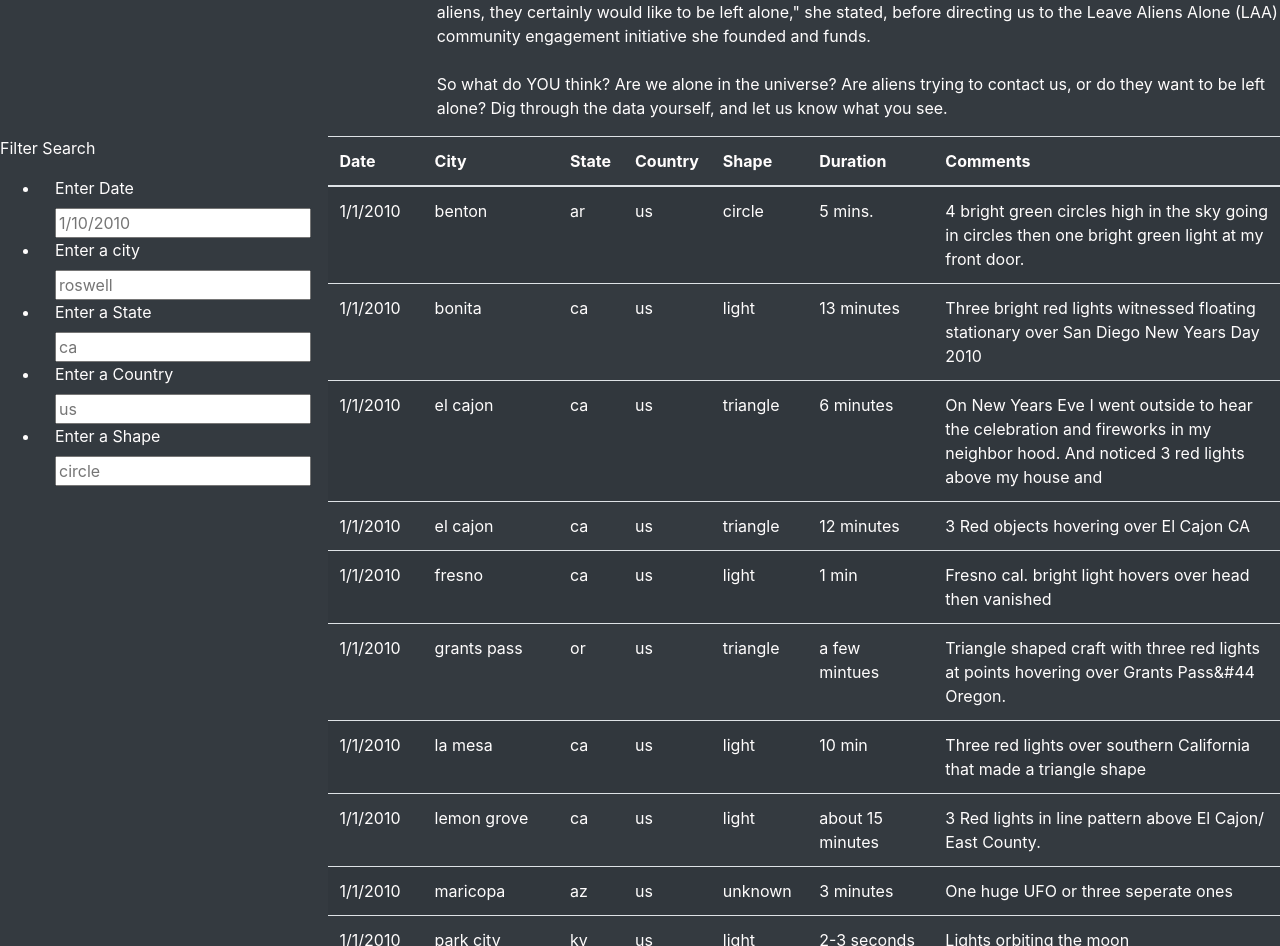
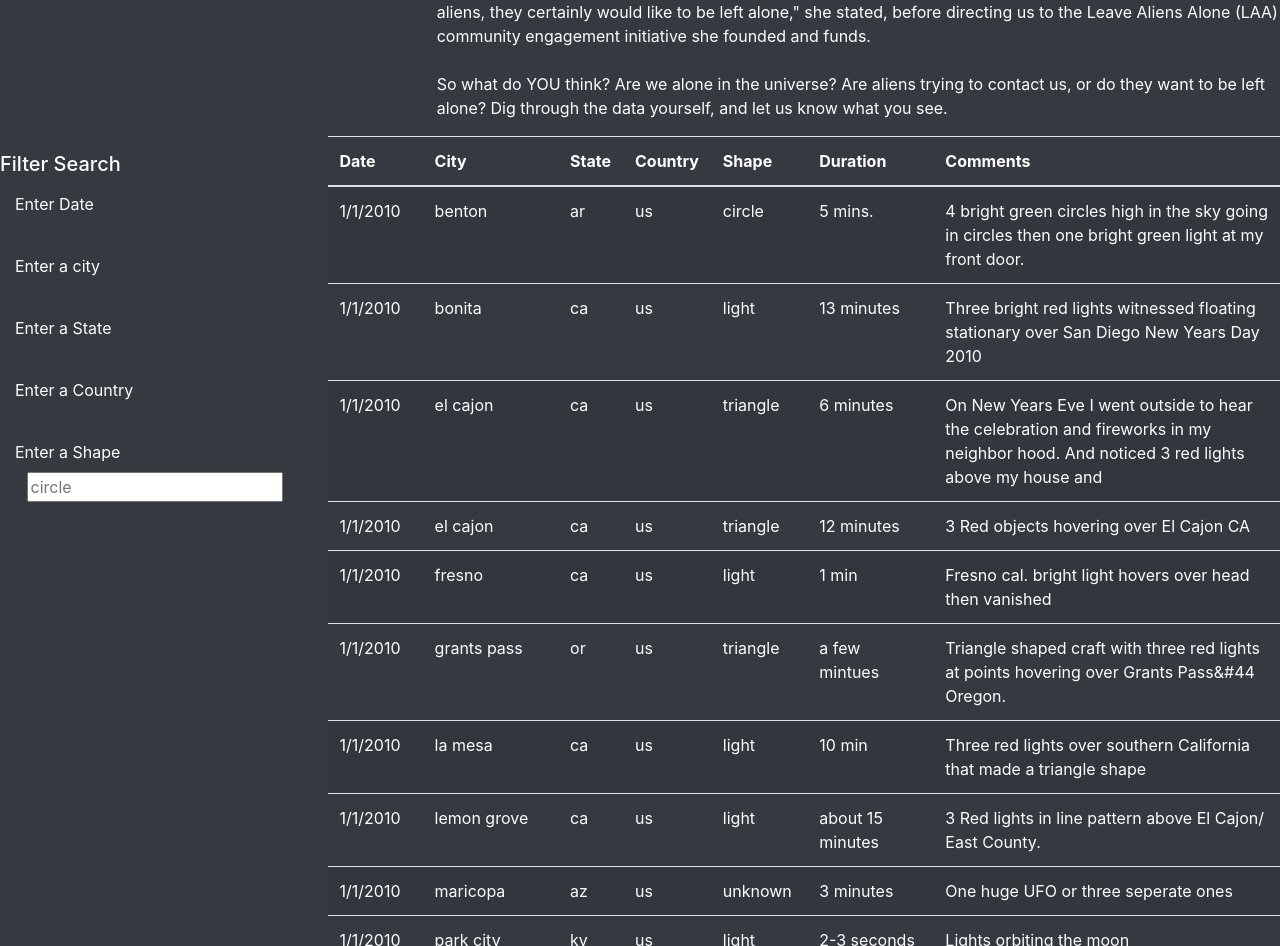
Before and after one commit to neerajain9/UFOs, a plain HTML site: page index.html in a window 1280 px wide. Shown: the part 603-1549 px from the top of the page. Drawn offline with nearby package versions, Linux system fonts and the light colour scheme.

Commit message:
Module 11 Challenge upload

```diff
--- a/index.html
+++ b/index.html
@@ -37,34 +37,34 @@
             <div class="row">
                 <div class="col-md-3">
                     <form class="bg-dark">
-                        <p>Filter Search</p>
+                        <p><h5>Filter Search</h5></p>
                     </form>
                     <ul class= "bg-dark responsive">     <!"list-group">
                         <li class="bg-dark nav-item col-6 col-md">  <!"list-group-item">
                             <label for="date">Enter Date</label>
-                            <input type="text" placeholder="1/10/2010" id="datetime" />
+                            <input class="float-right" type="text" placeholder="1/10/2010" id="datetime" />
                         </li>
                         <li class="bg-dark nav-item col-6 col-md">  <!"list-group-item">
                             <label for="city">Enter a city</label>
-                            <input type="text" placeholder="roswell" id="city" />
+                            <input class="float-right" type="text" placeholder="roswell" id="city" />
                         </li>
                         <li class="bg-dark nav-item col-6 col-md">  <!"list-group-item">
                             <label for="state">Enter a State</label>
-                            <input type="text" placeholder="ca" id="state" />
+                            <input class="float-right" type="text" placeholder="ca" id="state" />
                         </li>
                         <li class="bg-dark nav-item col-6 col-md">  <!"list-group-item">
                             <label for="country">Enter a Country</label>
-                            <input type="text" placeholder="us" id="country" />
+                            <input class="float-right" type="text" placeholder="us" id="country" />
                         </li>
                         <li class="bg-dark nav-item col-6 col-md">  <!"list-group-item">
                             <label for="shape">Enter a Shape</label>
-                            <input type="text" placeholder="circle" id="shape" />
+                            <input class="float-right" type="text" placeholder="circle" id="shape" />
                         </li>
                         <!-- Remove Button -->
                         <!-- <li class="bg-dark nav-item col-6 col-md">  <!"list-group-item">
                             <button id="filter-btn" type="button" class="btn btn-dark">Filter Table</button>
                         </li> -->
-                    </ul>
+                        </ul>
                 </div>
                 <div class="col-md-9">
                     <table class="table table-striped">
--- a/static/css/style.css
+++ b/static/css/style.css
@@ -4,7 +4,34 @@ body {
 
   .jumbotron {
     /* background-image: url('../images/nasa.jpg'); */
-    background-image: url('nasa.jpg');
+    background-image: url('../../images/nasa.jpg');
     background-size: 100% 100%;
     text-align: center;
   }
+
+ul{
+    /* list-style:none; */
+    list-style-type:none;
+    padding:0px;
+    margin:0px;
+    margin-left: 0;
+    display: inline-block;
+    /* padding: 10px 5px; */
+}
+
+.row ul li{
+  list-style-type:none;
+  }
+
+  .list-group-item{
+  display:flex;
+  width:80%;
+  justify-content:space-between;
+  flex-direction:row;
+  flex-flow:row wrap;
+  min-height:3em;
+  }
+
+  .items{
+
+  }
```
Also changed, not shown: static/js/backup/app_exercise.js (renamed from static/js/app_exercise.js), static/js/backup/test.js (renamed from static/js/test.js), 1 other file.
